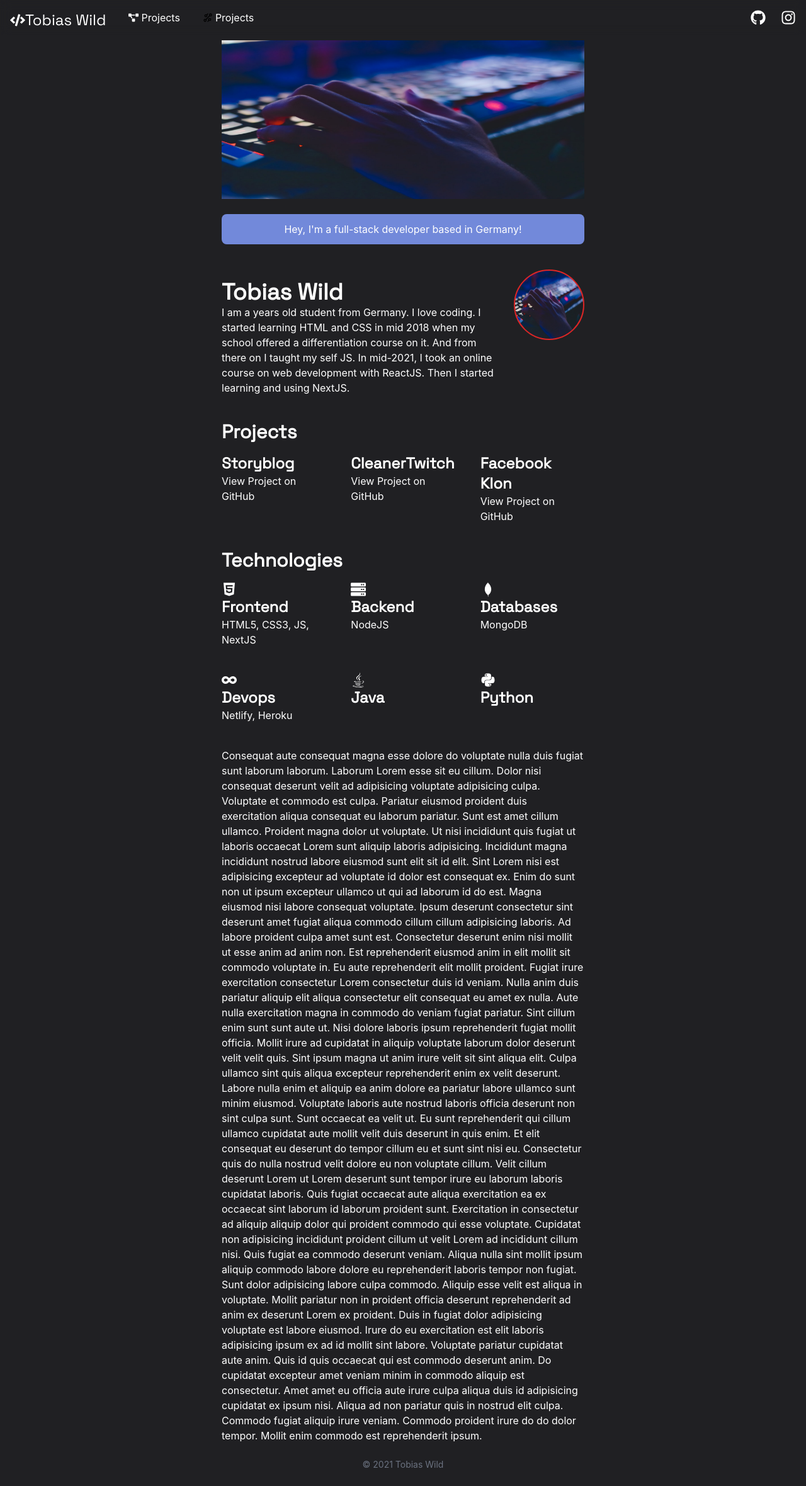
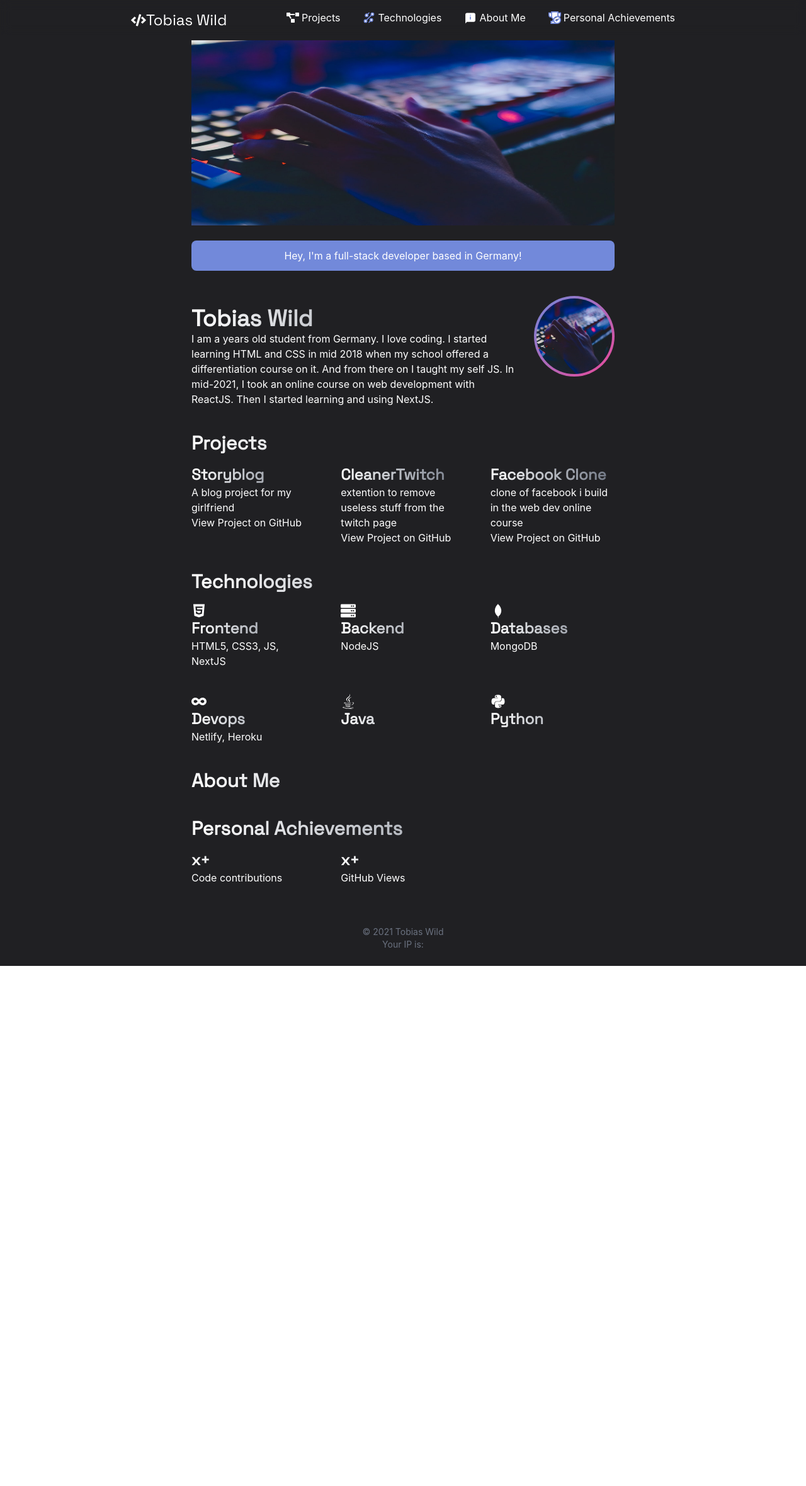
Before and after one commit to tobiaswild/tobiaswild-de, a Next.js app: page / in a window 1280 px wide. Shown: the whole page at 63% size. After the commit the page ends 1534 px from the top, so only its background shows below. Built offline with nearby package versions, Linux system fonts and the light colour scheme; no server answers.

Commit message:
better layout + ip

```diff
--- a/components/footer.js
+++ b/components/footer.js
@@ -1,10 +1,19 @@
+import Link from 'next/link'
 import Script from 'next/script'
 
 export default function Footer() {
     return (
         <>
+            <Script src="/js/ip.js" />
             <footer className="py-6 text-center text-gray-500 text-sm">
-                &copy; 2021 Tobias Wild
+                &copy; 2021{' '}
+                <Link href="mailto:mail@tobiaswild.de">
+                    <a className="hover:text-blue-700" target="_blank">
+                        Tobias Wild
+                    </a>
+                </Link>
+                <br />
+                Your IP is: <span id="ip" />
             </footer>
         </>
     )
--- a/components/layout.js
+++ b/components/layout.js
@@ -4,11 +4,9 @@ import Footer from './footer'
 
 export default function Layout({ children }) {
     return (
-        <div
-            id="main"
-            className="w-screen min-h-screen h-full bg-skin-background font-normal text-skin-base select-text">
+        <div className="w-screen min-h-screen h-full bg-skin-background text-skin-base select-text">
             <Nav />
-            <main className="max-w-xl sm:max-w-[95%] mx-auto pt-16">
+            <main className="desktop:max-w-2xl tablet:max-w-xl mobile:max-w-[95%] mx-auto pt-16">
                 <Header />
                 <section>{children}</section>
                 <Footer />
--- a/components/nav.js
+++ b/components/nav.js
@@ -1,12 +1,13 @@
 import Link from 'next/link'
-import { FaCode, FaGithub, FaInstagram, FaProjectDiagram } from 'react-icons/fa'
-import { GrTechnology } from 'react-icons/gr'
+import { FaCode, FaProjectDiagram } from 'react-icons/fa'
+import { GrAchievement, GrTechnology } from 'react-icons/gr'
+import { FcAbout } from 'react-icons/fc'
 
 export default function Nav() {
     function Logo() {
         return (
-            <Link href="https://tobiaswild.de" passHref={true}>
-                <a className="flex rounded font-Space-Grotesk text-2xl items-center p-2 m-2 bg-skin-muted">
+            <Link href="/" passHref>
+                <a className="flex rounded font-Space-Grotesk text-2xl items-center p-2 m-2">
                     <span>
                         <FaCode />
                     </span>
@@ -18,34 +19,31 @@ export default function Nav() {
 
     function Links() {
         return (
-            <div className="float-right relative flex pr-1">
-                <NavLink
-                    link={'https://github.com/tobiaswild/'}
-                    icon={<FaGithub />}
-                />
-                <NavLink link={'/'} icon={<FaInstagram />} />
+            <div className="flex flex-row mobile:hidden">
+                <NavItem link="#projects" icon={<FaProjectDiagram />}>
+                    Projects
+                </NavItem>
+                <NavItem link="#technologies" icon={<GrTechnology />}>
+                    Technologies
+                </NavItem>
+                <NavItem link="#about-me" icon={<FcAbout />}>
+                    About Me
+                </NavItem>
+                <NavItem link="#achievements" icon={<GrAchievement />}>
+                    Personal Achievements
+                </NavItem>
             </div>
-        )
-    }
-
-    function NavLink({ link, icon }) {
-        return (
-            <Link href={link} passHref={true}>
-                <a
-                    className="rounded h-10 w-10 flex items-center p-2 mx-1 my-2 text-2xl hover:bg-skin-bg-accent hover:rounded-full"
-                    target="_blank">
-                    <span className="ml-0">{icon}</span>
-                </a>
-            </Link>
         )
     }
 
     function NavItem({ children, link, icon }) {
         return (
-            <Link href={link} passHref={true}>
-                <a className="rounded h-10 max-w-sm w-auto flex items-center p-2 m-2 float-left">
-                    <span className="m-1">{icon}</span>
-                    {children}
+            <Link href={link} passHref>
+                <a
+                    className="rounded h-10 max-w-sm w-auto flex items-center p-2 m-2"
+                    title={children}>
+                    <span className="m-1 text-white text-xl">{icon}</span>
+                    <span className="tablet:hidden">{children}</span>
                 </a>
             </Link>
         )
@@ -54,16 +52,10 @@ export default function Nav() {
     return (
         <>
             <nav className="fixed top-0 w-full h-14 z-10 overflow-hidden backdrop-blur">
-                <div className="float-left whitespace-nowrap flex flex-row">
+                <div className="flex justify-between max-w-4xl mx-auto">
                     <Logo />
-                    <NavItem link="#projects" icon={<FaProjectDiagram />}>
-                        Projects
-                    </NavItem>
-                    <NavItem link="#technologies" icon={<GrTechnology />}>
-                        Projects
-                    </NavItem>
+                    <Links />
                 </div>
-                <Links />
             </nav>
         </>
     )
--- a/pages/index.js
+++ b/pages/index.js
@@ -4,7 +4,14 @@ import Link from 'next/link'
 import Script from 'next/script'
 import Layout from 'Components/layout'
 import { DiMongodb } from 'react-icons/di'
-import { FaHtml5, FaInfinity, FaJava, FaPython, FaServer } from 'react-icons/fa'
+import {
+    FaGithub,
+    FaHtml5,
+    FaInfinity,
+    FaJava,
+    FaPython,
+    FaServer,
+} from 'react-icons/fa'
 
 export default function Home() {
     return (
@@ -19,7 +26,7 @@ export default function Home() {
             </Head>
             <Script src="/js/age.js" />
             <Layout home>
-                <div className="rounded-lg bg-skin-bg-accent py-3 my-6 text-center w-full">
+                <div className="rounded-lg bg-skin-accent py-3 my-6 text-center w-full">
                     Hey, I&apos;m a full-stack developer based in Germany!
                 </div>
                 <article className="flex">
@@ -35,7 +42,9 @@ export default function Home() {
                             started learning and using NextJS.
                         </p>
                     </div>
-                    <div className="flex-shrink-0 ml-6 sm:ml-2 rounded-full border-2 border-red-600 max-h-28 w-28 bg-red-600">
+                    <div
+                        className="flex-shrink-0 desktop:ml-6 tablet:ml-6 mobile:ml-2 rounded-full max-h-32 w-32 p-1
+                    bg-gradient-to-br from-[#7289da] to-pink-500">
                         <Image
                             src="/images/pexels-soumil-kumar-735911.jpg"
                             alt="headerImage"
@@ -50,6 +59,7 @@ export default function Home() {
                     <ul>
                         <li>
                             <h3>Storyblog</h3>
+                            <p>A blog project for my girlfriend</p>
                             <Link
                                 href="https://github.com/tobiaswild/storyblog"
                                 passHref>
@@ -58,6 +68,10 @@ export default function Home() {
                         </li>
                         <li>
                             <h3>CleanerTwitch</h3>
+                            <p>
+                                extention to remove useless stuff from the
+                                twitch page
+                            </p>
                             <Link
                                 href="https://github.com/tobiaswild/CleanerTwitchTV"
                                 passHref>
@@ -65,7 +79,11 @@ export default function Home() {
                             </Link>
                         </li>
                         <li>
-                            <h3>Facebook Klon</h3>
+                            <h3>Facebook Clone</h3>
+                            <p>
+                                clone of facebook i build in the web dev online
+                                course
+                            </p>
                             <Link
                                 href="https://github.com/tobiaswild/facebook-klon"
                                 passHref>
@@ -119,67 +137,22 @@ export default function Home() {
                         </li>
                     </ul>
                 </article>
-                <div>
-                    Consequat aute consequat magna esse dolore do voluptate
-                    nulla duis fugiat sunt laborum laborum. Laborum Lorem esse
-                    sit eu cillum. Dolor nisi consequat deserunt velit ad
-                    adipisicing voluptate adipisicing culpa. Voluptate et
-                    commodo est culpa. Pariatur eiusmod proident duis
-                    exercitation aliqua consequat eu laborum pariatur. Sunt est
-                    amet cillum ullamco. Proident magna dolor ut voluptate. Ut
-                    nisi incididunt quis fugiat ut laboris occaecat Lorem sunt
-                    aliquip laboris adipisicing. Incididunt magna incididunt
-                    nostrud labore eiusmod sunt elit sit id elit. Sint Lorem
-                    nisi est adipisicing excepteur ad voluptate id dolor est
-                    consequat ex. Enim do sunt non ut ipsum excepteur ullamco ut
-                    qui ad laborum id do est. Magna eiusmod nisi labore
-                    consequat voluptate. Ipsum deserunt consectetur sint
-                    deserunt amet fugiat aliqua commodo cillum cillum
-                    adipisicing laboris. Ad labore proident culpa amet sunt est.
-                    Consectetur deserunt enim nisi mollit ut esse anim ad anim
-                    non. Est reprehenderit eiusmod anim in elit mollit sit
-                    commodo voluptate in. Eu aute reprehenderit elit mollit
-                    proident. Fugiat irure exercitation consectetur Lorem
-                    consectetur duis id veniam. Nulla anim duis pariatur aliquip
-                    elit aliqua consectetur elit consequat eu amet ex nulla.
-                    Aute nulla exercitation magna in commodo do veniam fugiat
-                    pariatur. Sint cillum enim sunt sunt aute ut. Nisi dolore
-                    laboris ipsum reprehenderit fugiat mollit officia. Mollit
-                    irure ad cupidatat in aliquip voluptate laborum dolor
-                    deserunt velit velit quis. Sint ipsum magna ut anim irure
-                    velit sit sint aliqua elit. Culpa ullamco sint quis aliqua
-                    excepteur reprehenderit enim ex velit deserunt. Labore nulla
-                    enim et aliquip ea anim dolore ea pariatur labore ullamco
-                    sunt minim eiusmod. Voluptate laboris aute nostrud laboris
-                    officia deserunt non sint culpa sunt. Sunt occaecat ea velit
-                    ut. Eu sunt reprehenderit qui cillum ullamco cupidatat aute
-                    mollit velit duis deserunt in quis enim. Et elit consequat
-                    eu deserunt do tempor cillum eu et sunt sint nisi eu.
-                    Consectetur quis do nulla nostrud velit dolore eu non
-                    voluptate cillum. Velit cillum deserunt Lorem ut Lorem
-                    deserunt sunt tempor irure eu laborum laboris cupidatat
-                    laboris. Quis fugiat occaecat aute aliqua exercitation ea ex
-                    occaecat sint laborum id laborum proident sunt. Exercitation
-                    in consectetur ad aliquip aliquip dolor qui proident commodo
-                    qui esse voluptate. Cupidatat non adipisicing incididunt
-                    proident cillum ut velit Lorem ad incididunt cillum nisi.
-                    Quis fugiat ea commodo deserunt veniam. Aliqua nulla sint
-                    mollit ipsum aliquip commodo labore dolore eu reprehenderit
-                    laboris tempor non fugiat. Sunt dolor adipisicing labore
-                    culpa commodo. Aliquip esse velit est aliqua in voluptate.
-                    Mollit pariatur non in proident officia deserunt
-                    reprehenderit ad anim ex deserunt Lorem ex proident. Duis in
-                    fugiat dolor adipisicing voluptate est labore eiusmod. Irure
-                    do eu exercitation est elit laboris adipisicing ipsum ex ad
-                    id mollit sint labore. Voluptate pariatur cupidatat aute
-                    anim. Quis id quis occaecat qui est commodo deserunt anim.
-                    Do cupidatat excepteur amet veniam minim in commodo aliquip
-                    est consectetur. Amet amet eu officia aute irure culpa
-                    aliqua duis id adipisicing cupidatat ex ipsum nisi. Aliqua
-                    ad non pariatur quis in nostrud elit culpa. Commodo fugiat
-                    aliquip irure veniam. Commodo proident irure do do dolor
-                    tempor. Mollit enim commodo est reprehenderit ipsum.
-                </div>
+                <article id="about-me">
+                    <h2>About Me</h2>
+                </article>
+                <article id="achievements">
+                    <h2>Personal Achievements</h2>
+                    <ul>
+                        <li>
+                            <h3>x+</h3>
+                            <p>Code contributions</p>
+                        </li>
+                        <li>
+                            <h3>x+</h3>
+                            <p>GitHub Views</p>
+                        </li>
+                    </ul>
+                </article>
             </Layout>
         </>
     )
--- a/styles/globals.css
+++ b/styles/globals.css
@@ -7,24 +7,21 @@
 
 @layer base {
     :root {
-        --color-text-base: #ffffff;
-        --color-text-muted: #c7d2fe;
+        --color-text: #ffffff;
         --color-background: #202023;
-        --color-background-accent: #7289da;
+        --color-accent: #7289da;
     }
     * {
-        box-sizing: border-box;
+        @apply box-border;
     }
     html,
     body {
-        padding: 0;
-        margin: 0;
+        @apply p-0 m-0 overflow-x-hidden;
         font-family: -apple-system, BlinkMacSystemFont, Segoe UI, Roboto, Oxygen,
             Ubuntu, Cantarell, Fira Sans, Droid Sans, Helvetica Neue, sans-serif;
-        overflow-x: hidden;
     }
     a {
-        text-decoration: none;
+        @apply no-underline;
     }
     h1,
     h2,
@@ -32,16 +29,16 @@
     h4,
     h5,
     h6 {
-        @apply font-Space-Grotesk font-semibold;
+        @apply font-Space-Grotesk font-semibold text-transparent bg-clip-text bg-gradient-to-r from-white to-gray-500;
     }
     h1 {
         @apply text-4xl font-black;
     }
     h2 {
-        @apply text-3xl;
+        @apply text-3xl font-extrabold;
     }
     h3 {
-        @apply text-2xl;
+        @apply text-2xl font-bold;
     }
     h4 {
         @apply text-xl;
@@ -56,15 +53,24 @@
         @apply my-10;
     }
     ul {
-        @apply grid grid-cols-3 sm:grid-cols-2 gap-10 mt-4 mb-8;
+        @apply grid desktop:grid-cols-3 tablet:grid-cols-2 mobile:grid-cols-1 gap-10 mt-4 mb-8;
+    }
+    ul li {
+        @apply mobile:pl-4;
+    }
+    path {
+        @apply fill-white stroke-accent;
+    }
+    g {
+        @apply fill-accent;
     }
     ::-webkit-scrollbar {
-        width: 0.5em;
+        @apply w-2;
     }
     ::-webkit-scrollbar-track {
-        background: var(--color-background);
+        @apply bg-skin-background;
     }
     ::-webkit-scrollbar-thumb {
-        background: #555;
+        @apply bg-gray-600;
     }
 }
```
Also changed, not shown: public/js/ip.js (added, +8 -0 lines), tailwind.config.js (+13 -31 lines).
